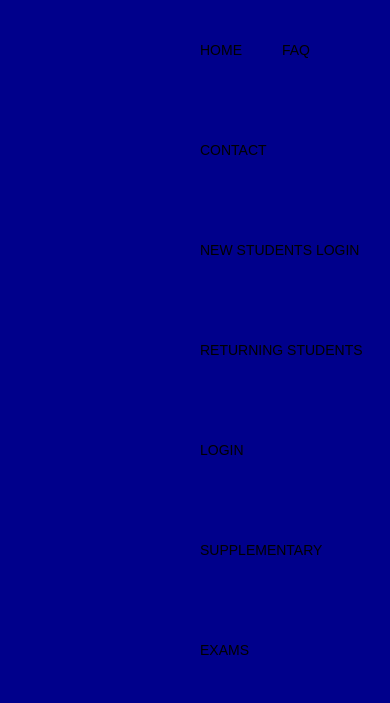
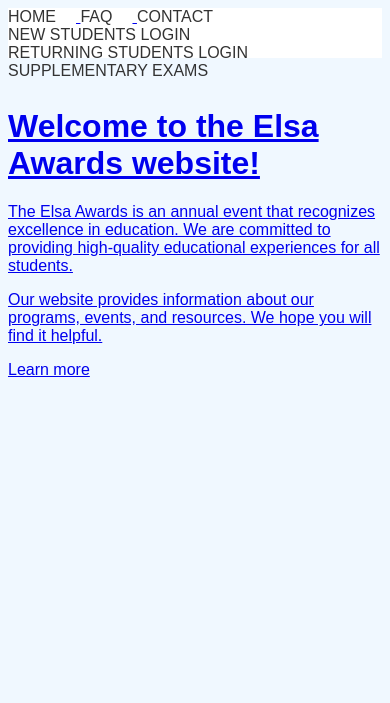
Before and after one commit to Jessi-Ikong/ElsaAwards, a plain HTML site: page index.html in a window 390 px wide. Drawn offline with Linux system fonts and the light colour scheme.

Commit message:
made design responsive

```diff
--- a/index.html
+++ b/index.html
@@ -3,57 +3,53 @@
 <head>
   <meta charset="UTF-8">
   <meta http-equiv="X-UA-Compatible" content="IE=edge">
-    <meta name="viewport" content="width=, initial-scale=1.0">
+  <meta name="viewport" content="width=device-width, initial-scale=1.0">
   <title>Document</title>
-    <meta name="viewport" content="width=device-width, initial-scale=1.0">
   <style>
-        * {
+    body {
+      background-color: #f0f8ff;
+      font-family: sans-serif;
+    }
+
+    nav {
+      background-color: #ffffff;
+      height: 50px;
+      width: 100%;
+      position: sticky;
+      top: 0;
+      z-index: 100;
+    }
+
+    ul {
       margin: 0;
       padding: 0;
     }
 
-        body {
-            background-color: darkblue;
-            text-decoration: none;
-        }
-
-        nav {
-                width: 100%;
-                height: 100px;
-                background-color: white;
-                display: inline;
-
-        }
-        ul {
-            margin-left: 180px;
-        }
     ul li {
       list-style: none;
       display: inline-block;
-            float: left;
-            line-height: 100px ;
-
-        }
-        ul li a:hover {
-            color: blueviolet;
-
-        }
-        ul li a {
-            display: block;
-            text-decoration: none;
-            font-size: 14px;
-            font-family: arial;
-            color: black;
-            padding: 0 20px;
-
+      margin-right: 20px;
     }
 
+    ul li a {
+      text-decoration: none;
+      font-size: 16px;
+      color: #333333;
+    }
+
+    ul li a:hover {
+      color: #000000;
+    }
+
+    main {
+      margin-top: 50px;
+    }
   </style>
 </head>
 <body>
   <nav>
     <ul>
-    <li><a href="C:\Users\1030 G2\OneDrive\Desktop\HTML\ELSA.HTML">HOME</li>
+      <li><a href="#">HOME</li>
       <li><a href="#">FAQ</li>
       <li><a href="#">CONTACT</li>
       <li><a href="#">NEW STUDENTS LOGIN</li>
@@ -62,7 +58,11 @@
     </ul>
   </nav>
 
-
-</div>
+  <main>
+    <h1>Welcome to the Elsa Awards website!</h1>
+    <p>The Elsa Awards is an annual event that recognizes excellence in education. We are committed to providing high-quality educational experiences for all students.</p>
+    <p>Our website provides information about our programs, events, and resources. We hope you will find it helpful.</p>
+    <a href="#">Learn more</a>
+  </main>
 </body>
 </html>
```
Lines whose indentation alone changed are shown as unchanged.
